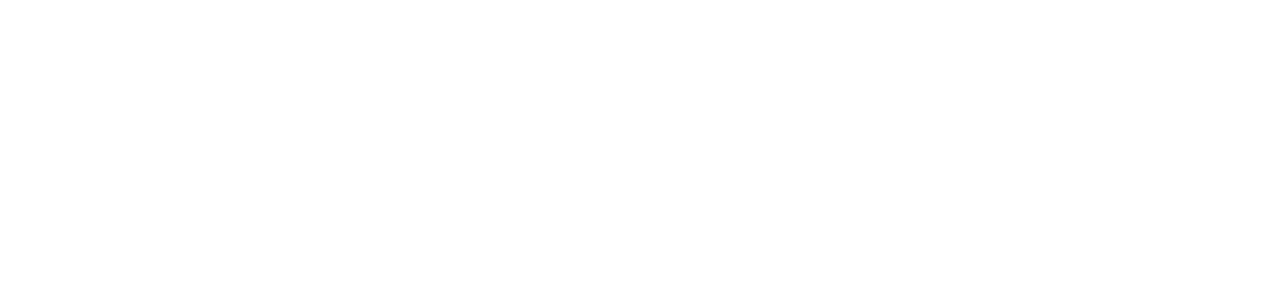
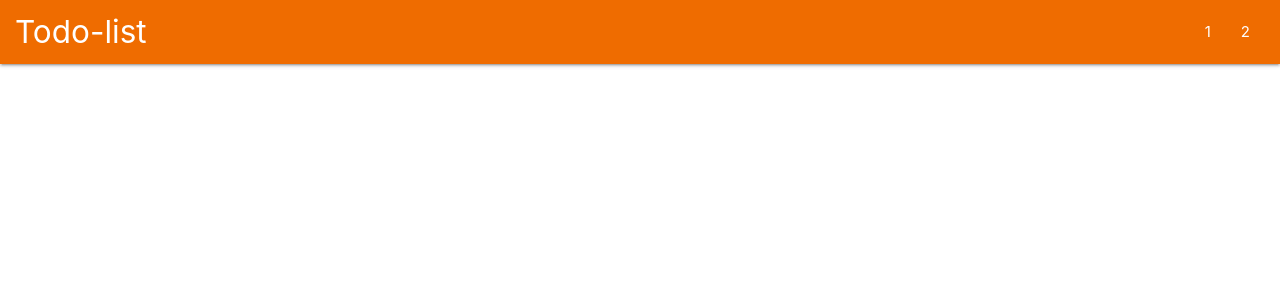
Before and after one commit to Cempten/Project, a React (Create React App) app: page / in a window 1280 px wide. Shown: the top 300 px of the page. Built offline with nearby package versions, Linux system fonts and the light colour scheme.

Commit message:
Added Materialize and Navbar.tsx

```diff
--- a/public/index.html
+++ b/public/index.html
@@ -10,6 +10,8 @@
       content="Web site created using create-react-app"
     />
     <link rel="apple-touch-icon" href="%PUBLIC_URL%/logo192.png" />
+    <link rel="stylesheet" href="https://cdnjs.cloudflare.com/ajax/libs/materialize/1.0.0/css/materialize.min.css">
+    <link href="https://fonts.googleapis.com/icon?family=Material+Icons" rel="stylesheet">
     <!--
       manifest.json provides metadata used when your web app is installed on a
       user's mobile device or desktop. See https://developers.google.com/web/fundamentals/web-app-manifest/
--- a/src/App.tsx
+++ b/src/App.tsx
@@ -1,15 +1,16 @@
 import React from 'react';
 import './index.css'
-import { SomeBlock } from './styles'
-import { globalStyles } from './global-styles'
 
-import { Button } from './components/generic/Button'
+import { Navbar } from './components/Navbar'
 
 function App() {
   return (
-    <div className="App">
+    <>
+      <Navbar />
+      <div className="App">
 
-    </div>
+      </div>
+    </>
   );
 }
 
--- /dev/null
+++ b/src/components/Navbar.tsx
@@ -0,0 +1,15 @@
+import React from 'react'
+
+export const Navbar: React.FC = () => {
+    return (
+        <nav>
+            <div className="nav-wrapper orange darken-3 px1">
+            <a href="/" className="brand-logo">Todo-list</a>
+            <ul id="nav-mobile" className="right hide-on-med-and-down">
+                <li><a href="/">1</a></li>
+                <li><a href="/">2</a></li>
+            </ul>
+            </div>
+        </nav>
+    )
+}
--- a/src/index.css
+++ b/src/index.css
@@ -6,3 +6,7 @@
   -webkit-font-smoothing: antialiased;
   -moz-osx-font-smoothing: grayscale;
 }
+
+.px1 {
+  padding: 0 1rem;
+}
```
Also changed, not shown: 1 other file (tests, documents, lock files or other folders).
